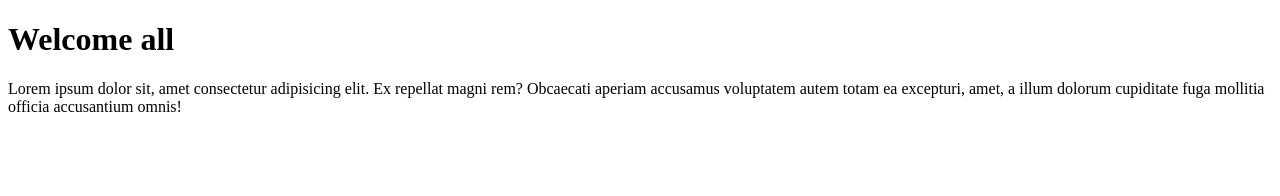
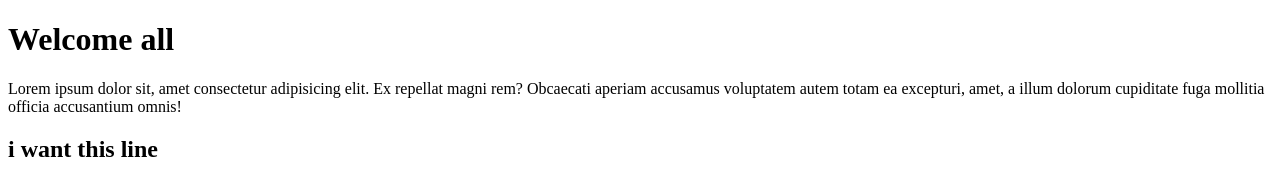
Before and after one commit to JohnSamRaj/SampleRepo, a plain HTML site: page index.html in a window 1280 px wide. Drawn offline with Linux system fonts and the light colour scheme.

Commit message:
feat: i want this line

```diff
--- a/index.html
+++ b/index.html
@@ -8,5 +8,6 @@
 <body>
     <h1>Welcome all</h1>
     <p>Lorem ipsum dolor sit, amet consectetur adipisicing elit. Ex repellat magni rem? Obcaecati aperiam accusamus voluptatem autem totam ea excepturi, amet, a illum dolorum cupiditate fuga mollitia officia accusantium omnis!</p>
+    <h2>i want this line</h2>
 </body>
 </html>
```
